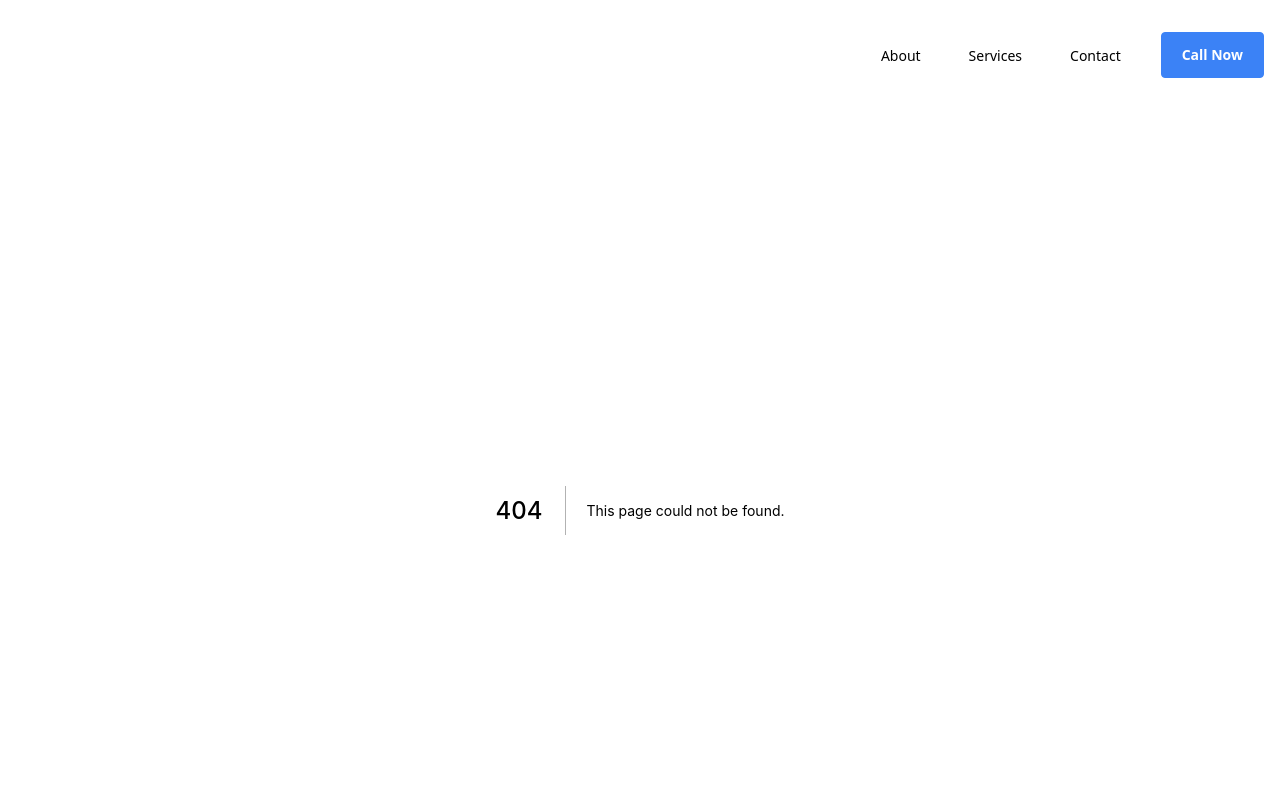
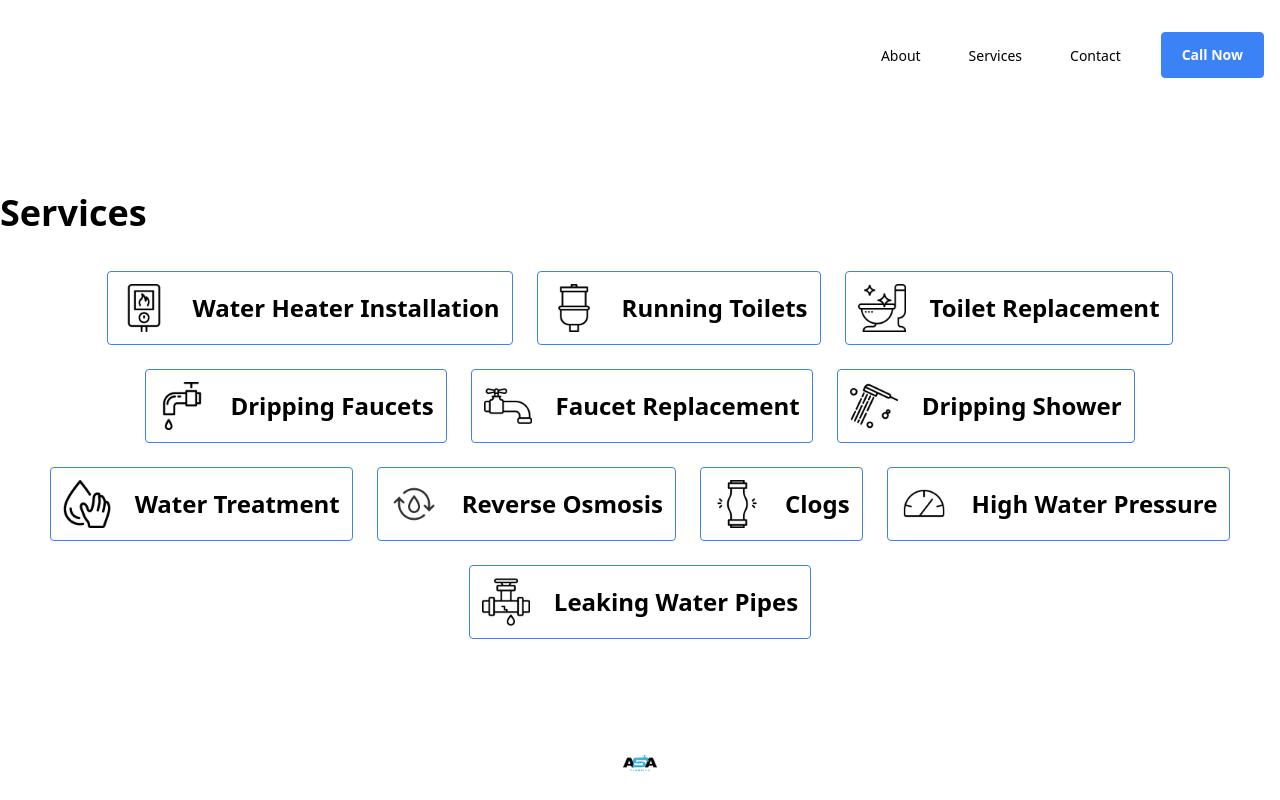
Before and after one commit to idssolutions/asaplumbing, a Next.js app: page /services in a window 1280 px wide. Before the commit this address had no page. Shown: the top 800 px of the page. Built offline with nearby package versions, Linux system fonts and the light colour scheme.

Commit message:
added services page calling current services component have not adjusted routing

```diff
--- /dev/null
+++ b/pages/services.tsx
@@ -0,0 +1,9 @@
+import Services from "../components/Services";
+
+export default function servicesPage() {
+  return (
+    <>
+      <Services />
+    </>
+  );
+}
```
Also changed, not shown: pages/contact.tsx (+5 -5 lines).
